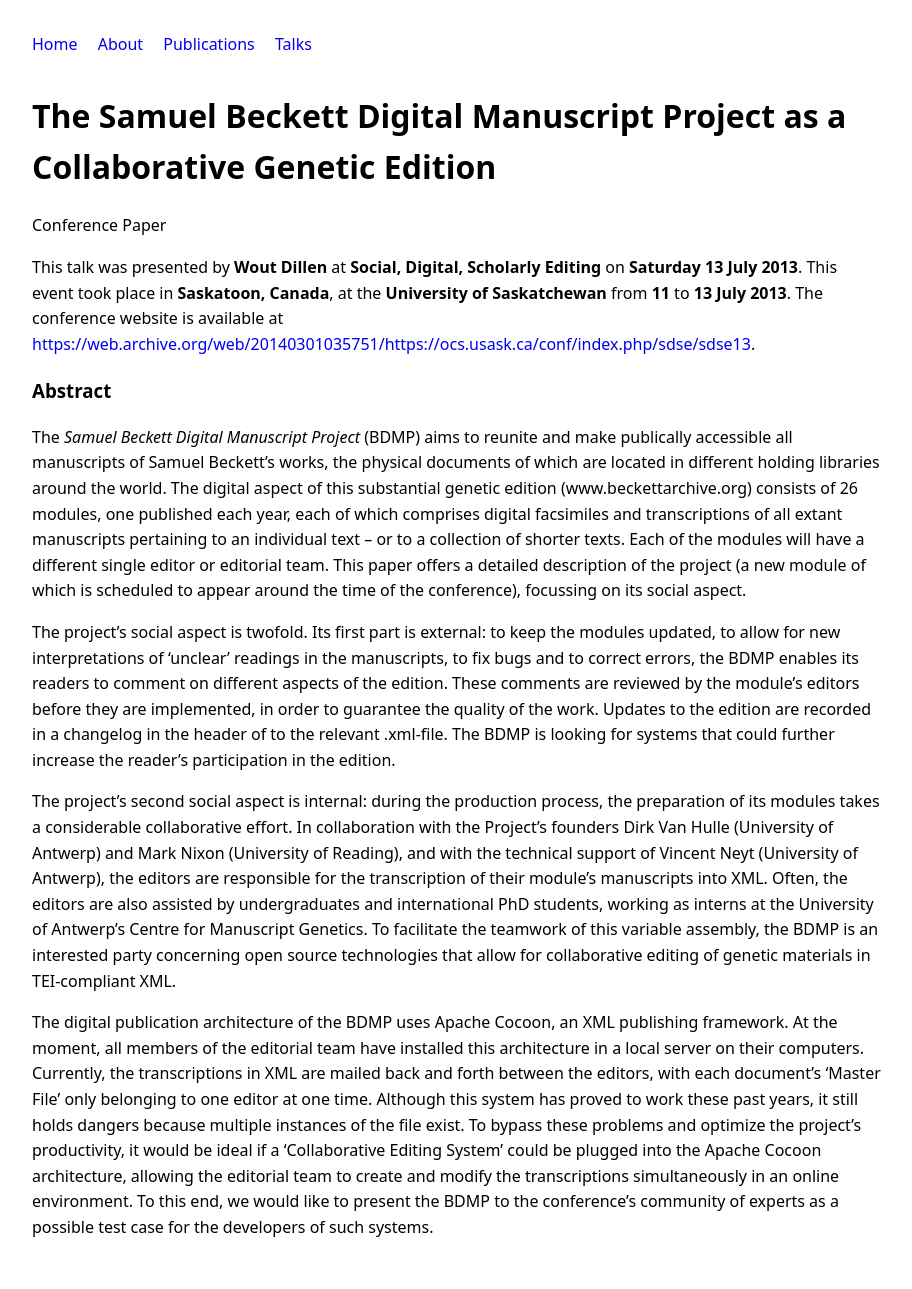
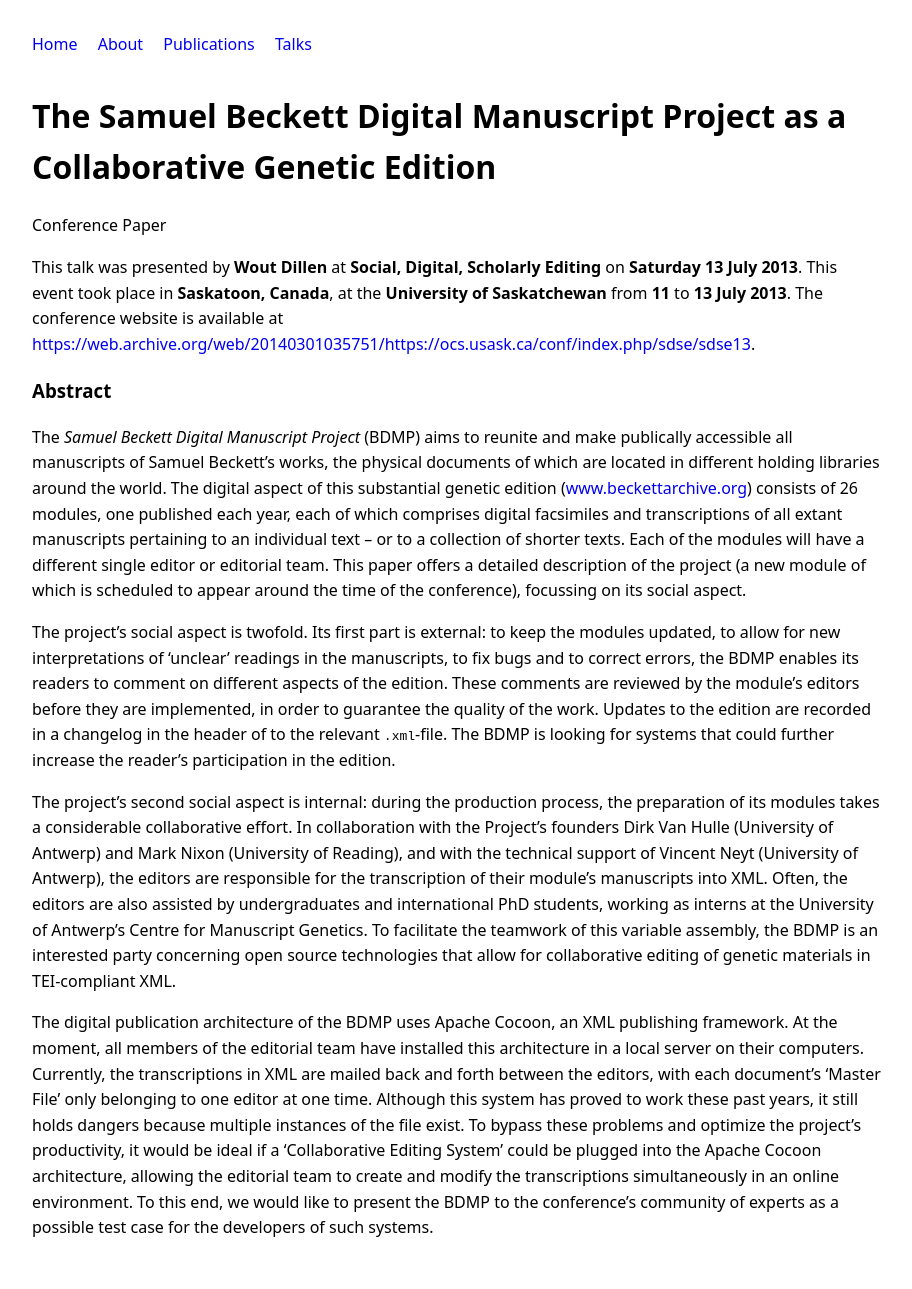
Before and after one commit to WoutDLN/myacweb, a Jekyll site: the page built from _talks/2013-07-13_sdse_paper.md, in a window 1280 px wide. Shown: the whole page, without its empty margins (183-1095 px from the left). Built offline with Jekyll 4.4.1, drawn with Linux system fonts in a browser that asks for light colours; part of the change alters nothing that is shown.

Commit message:
small edits to abstract

```diff
--- a/_talks/2013-07-13_sdse_paper.md
+++ b/_talks/2013-07-13_sdse_paper.md
@@ -11,9 +11,9 @@ type: "Conference Paper"
 
 ### Abstract
 
-The *Samuel Beckett Digital Manuscript Project* (BDMP) aims to reunite and make publically accessible all manuscripts of Samuel Beckett’s works, the physical documents of which are located in different holding libraries around the world. The digital aspect of this substantial genetic edition (www.beckettarchive.org) consists of 26 modules, one published each year, each of which comprises digital facsimiles and transcriptions of all extant manuscripts pertaining to an individual text – or to a collection of shorter texts. Each of the modules will have a different single editor or editorial team. This paper offers a detailed description of the project (a new module of which is scheduled to appear around the time of the conference), focussing on its social aspect.
+The *Samuel Beckett Digital Manuscript Project* (BDMP) aims to reunite and make publically accessible all manuscripts of Samuel Beckett’s works, the physical documents of which are located in different holding libraries around the world. The digital aspect of this substantial genetic edition ([www.beckettarchive.org](https://beckettarchive.org)) consists of 26 modules, one published each year, each of which comprises digital facsimiles and transcriptions of all extant manuscripts pertaining to an individual text – or to a collection of shorter texts. Each of the modules will have a different single editor or editorial team. This paper offers a detailed description of the project (a new module of which is scheduled to appear around the time of the conference), focussing on its social aspect.
 
-The project’s social aspect is twofold. Its first part is external: to keep the modules updated, to allow for new interpretations of ‘unclear’ readings in the manuscripts, to fix bugs and to correct errors, the BDMP enables its readers to comment on different aspects of the edition. These comments are reviewed by the module’s editors before they are implemented, in order to guarantee the quality of the work. Updates to the edition are recorded in a changelog in the header of to the relevant .xml-file. The BDMP is looking for systems that could further increase the reader’s participation in the edition.
+The project’s social aspect is twofold. Its first part is external: to keep the modules updated, to allow for new interpretations of ‘unclear’ readings in the manuscripts, to fix bugs and to correct errors, the BDMP enables its readers to comment on different aspects of the edition. These comments are reviewed by the module’s editors before they are implemented, in order to guarantee the quality of the work. Updates to the edition are recorded in a changelog in the header of to the relevant `.xml`-file. The BDMP is looking for systems that could further increase the reader’s participation in the edition.
 
 The project’s second social aspect is internal: during the production process, the preparation of its modules takes a considerable collaborative effort. In collaboration with the Project’s founders Dirk Van Hulle (University of Antwerp) and Mark Nixon (University of Reading), and with the technical support of Vincent Neyt (University of Antwerp), the editors are responsible for the transcription of their module’s manuscripts into XML. Often, the editors are also assisted by undergraduates and international PhD students, working as interns at the University of Antwerp’s Centre for Manuscript Genetics. To facilitate the teamwork of this variable assembly, the BDMP is an interested party concerning open source technologies that allow for collaborative editing of genetic materials in TEI-compliant XML.
 
```
